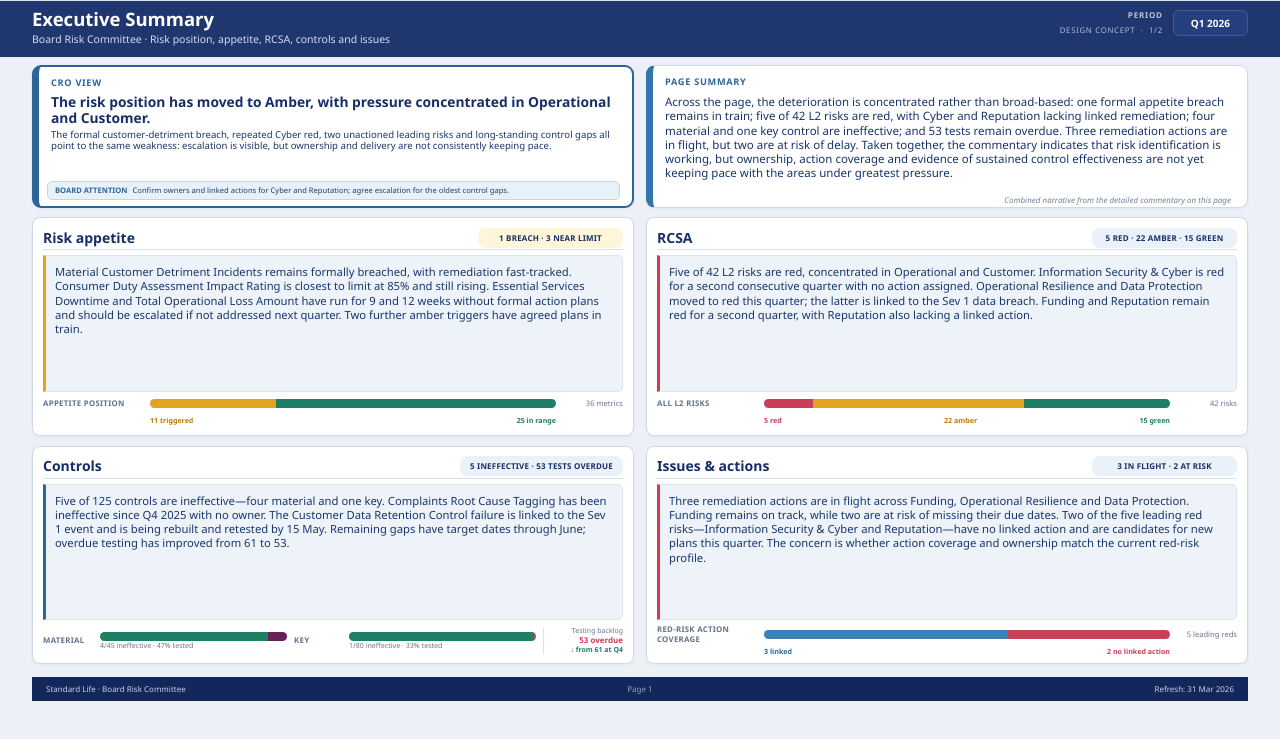
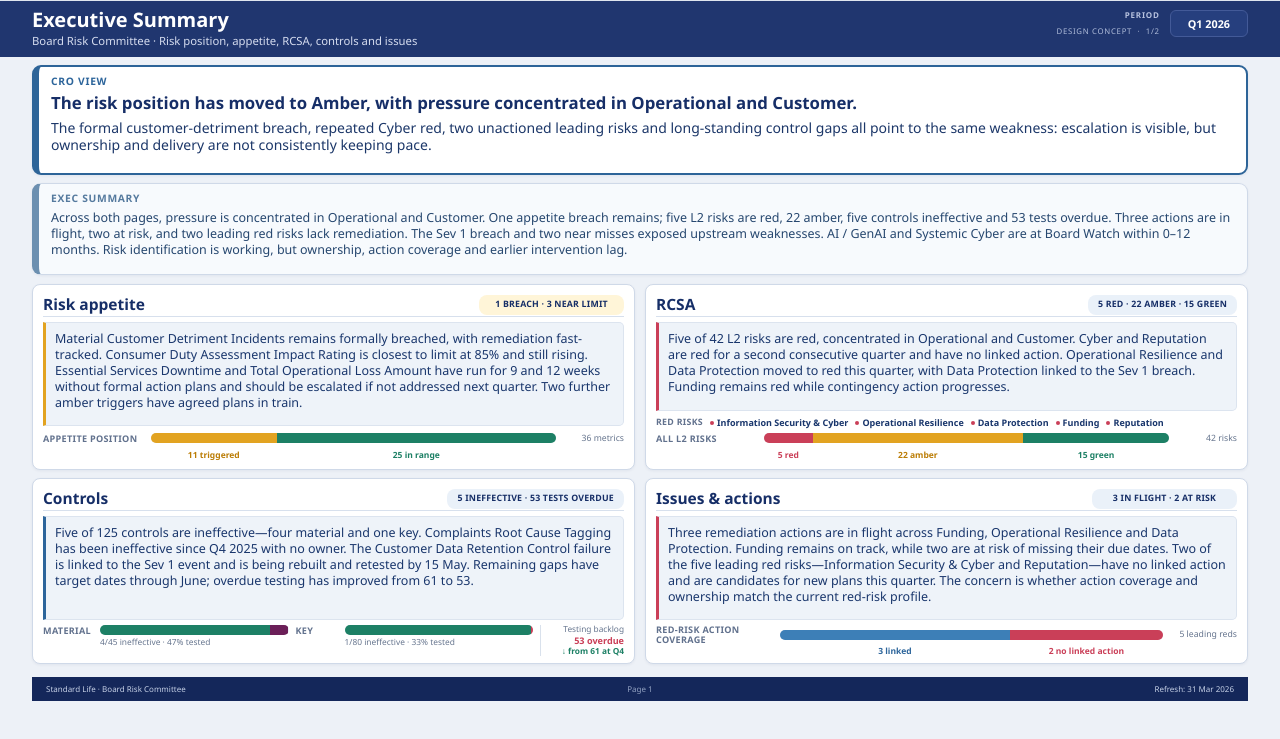
Before and after one commit to Drewsif95-Intuita/erm-crr-board-pack, a website: page public/slides/executive-summary-v5-risk-position.html in a window 1280 px wide. Shown: the part 19-758 px from the top of the page. Drawn offline with Linux system fonts and the light colour scheme.

Commit message:
Refine V5 executive summary commentary layout

```diff
--- a/public/slides/executive-summary-v5-risk-position.html
+++ b/public/slides/executive-summary-v5-risk-position.html
@@ -19,60 +19,76 @@
   }
   *{box-sizing:border-box}
   html,body{margin:0;width:1280px;height:720px;overflow:hidden;background:var(--bg);font-family:var(--font);color:var(--ink)}
-  body{font-size:10px;line-height:1.22;-webkit-font-smoothing:antialiased}
+  body{font-size:10.8px;line-height:1.24;-webkit-font-smoothing:antialiased}
   button{font:inherit}
   .page{width:1280px;height:720px;overflow:hidden;background:var(--bg)}
   .brandbar{height:20px;padding:0 32px;display:flex;align-items:center;gap:17px;background:#fff;border-bottom:1px solid #dfe5ee}
   .brandbar strong{font-size:10px;color:var(--ink)}
   .mark{width:0;height:0;border-left:5px solid transparent;border-right:5px solid transparent;border-top:9px solid var(--gold)}
   header{height:56px;padding:9px 32px 7px;background:var(--navy);color:#fff;display:flex;align-items:flex-start}
-  h1{margin:0;font-size:18.5px;line-height:1;font-weight:700}
-  .subtitle{margin-top:4px;color:#d5dcef;font-size:10.5px}
+  h1{margin:0;font-size:20px;line-height:1;font-weight:700}
+  .subtitle{margin-top:4px;color:#d5dcef;font-size:11.3px}
   .header-tools{margin-left:auto;display:grid;grid-template-columns:auto auto;gap:6px 10px;align-items:center;text-align:right}
   .period-label{font-size:8px;font-weight:800;letter-spacing:.8px;text-transform:uppercase;color:#b8c3df}
-  .period{grid-row:1 / span 2;grid-column:2;color:#fff;border:1px solid #435a98;border-radius:6px;background:#263f7e;padding:6px 17px;font-size:10px;font-weight:700}
+  .period{grid-row:1 / span 2;grid-column:2;color:#fff;border:1px solid #435a98;border-radius:6px;background:#263f7e;padding:6px 17px;font-size:10.8px;font-weight:700}
   .concept{font-size:7.8px;letter-spacing:.7px;text-transform:uppercase;color:#aebbd9}
-  main{height:612px;padding:8px 32px 5px;display:grid;grid-template-rows:143px 1fr;gap:9px}
-  .overview{display:grid;grid-template-columns:1fr 1fr;gap:12px;min-height:0}
-  .summary-card{position:relative;min-width:0;overflow:hidden;background:#fff;border:1px solid var(--line);border-left:7px solid #3274ad;border-radius:9px;padding:10px 12px 8px;box-shadow:var(--shadow)}
-  .summary-card.cro{border:2px solid #2d6498;border-left-width:7px}
-  .label{color:var(--blue);font-size:9.2px;font-weight:800;letter-spacing:.7px;text-transform:uppercase}
-  .cro h2{margin:6px 0 4px;font-size:13.8px;line-height:1.12;color:var(--ink)}
-  .cro p{margin:0;font-size:9.6px;line-height:1.18;color:#1c3769}
-  .attention{position:absolute;left:8px;right:12px;bottom:6px;min-height:19px;display:flex;align-items:center;gap:5px;padding:3px 7px;background:#e8f0f8;border:1px solid #c4d5e7;border-radius:5px;color:#203d70;font-size:7.6px;line-height:1.1}
-  .attention b{color:var(--blue);text-transform:uppercase;font-size:7.6px}
-  .page-summary p{margin:8px 0 0;font-size:11.5px;line-height:1.23;color:#18346b}
-  .caption{position:absolute;right:16px;bottom:2px;color:#758198;font-size:8px;font-style:italic}
-  .details{display:grid;grid-template-columns:1fr 1fr;grid-template-rows:1fr 1fr;gap:10px 12px;min-height:0}
+  main{height:612px;padding:8px 32px 5px;display:grid;grid-template-rows:210px 1fr;gap:9px}
+  .overview{display:grid;grid-template-columns:1fr;grid-template-rows:110px 92px;gap:8px;min-height:0}
+  .summary-card{position:relative;min-width:0;overflow:hidden;background:#fff;border:1px solid var(--line);border-left:7px solid #3274ad;border-radius:9px;padding:8px 12px;box-shadow:var(--shadow)}
+  .summary-card.cro{border:2px solid #2d6498;border-left-width:7px;padding-bottom:8px}
+  .label{color:var(--blue);font-size:10.3px;font-weight:800;letter-spacing:.7px;text-transform:uppercase}
+  .cro h2{margin:6px 0 6px;font-size:16.8px;line-height:1.12;color:var(--ink)}
+  .cro p{margin:0;color:#1c3769}
+  .cro [data-fit-commentary].copy-short{font-size:14px;line-height:1.28}
+  .exec-summary{background:#f7fafd;border-left-color:#6b8fb0}
+  .exec-summary .label{color:#557a9e}
+  .exec-summary p{margin:5px 0 0;color:#26476f}
+  [data-fit-commentary].copy-short{font-size:13.2px;line-height:1.27}
+  [data-fit-commentary].copy-medium{font-size:12.5px;line-height:1.27}
+  [data-fit-commentary].copy-long{font-size:11.8px;line-height:1.24}
+  .details{display:grid;grid-template-columns:1fr 1fr;grid-template-rows:1fr 1fr;gap:8px 10px;min-height:0}
   .detail-card{min-width:0;min-height:0;overflow:hidden;background:#fff;border:1px solid var(--line);border-radius:8px;padding:8px 10px 7px;box-shadow:var(--shadow);display:grid;grid-template-rows:24px 1fr 31px;gap:5px}
   .panel-head{display:flex;align-items:center;justify-content:space-between;gap:10px;border-bottom:1px solid #d7e0ed}
-  .panel-title{border:0;background:transparent;padding:0;color:var(--ink);font-size:14px;font-weight:700;line-height:1.1;cursor:pointer;text-decoration:none}
+  .panel-title{border:0;background:transparent;padding:0;color:var(--ink);font-size:15.5px;font-weight:700;line-height:1.1;cursor:pointer;text-decoration:none}
   .panel-title:hover{text-decoration:underline}
-  .pill{display:inline-flex;align-items:center;justify-content:center;min-width:145px;height:20px;padding:0 10px;border-radius:8px;background:#eaf1f9;color:var(--ink);font-size:8px;font-weight:800;letter-spacing:.2px;text-transform:uppercase;white-space:nowrap}
+  .pill{display:inline-flex;align-items:center;justify-content:center;min-width:145px;height:20px;padding:0 10px;border-radius:8px;background:#eaf1f9;color:var(--ink);font-size:8.8px;font-weight:800;letter-spacing:.2px;text-transform:uppercase;white-space:nowrap}
   .pill.amber{background:#fff5d8}
-  .narrative{min-height:0;overflow:hidden;padding:9px;background:var(--soft);border:1px solid #dce4ef;border-left:3px solid var(--blue);border-radius:0 5px 5px 0;color:#19366c;font-size:11.25px;line-height:1.27}
+  .narrative{min-height:0;overflow:hidden;padding:8px 9px;background:var(--soft);border:1px solid #dce4ef;border-left:3px solid var(--blue);border-radius:0 5px 5px 0;color:#19366c;font-size:12.5px;line-height:1.27}
   .narrative.amber{border-left-color:var(--gold)}
   .narrative.red{border-left-color:var(--red)}
-  .metric{display:grid;grid-template-columns:100px 1fr 60px;gap:7px;align-items:center;color:var(--muted);font-size:7.6px}
-  .metric strong{font-size:7.8px;text-transform:uppercase;letter-spacing:.3px;color:#61718d}
-  .metric-note{text-align:right}
-  .bar{height:9px;border-radius:5px;overflow:hidden;background:#e9edf4;display:flex}
+  .metric{display:grid;grid-template-columns:100px minmax(0,1fr) 60px;column-gap:8px;row-gap:3px;align-items:center;color:var(--muted);font-size:8.9px;line-height:1}
+  .metric strong{font-size:9.1px;line-height:1.05;text-transform:uppercase;letter-spacing:.3px;color:#61718d}
+  .metric-note{text-align:right;font-size:8.7px;line-height:1;white-space:nowrap}
+  .bar{height:10px;border-radius:5px;overflow:hidden;background:#e9edf4;display:flex}
   .bar span{height:100%}
   .bar .green{background:var(--green)}
   .bar .amber{background:var(--gold)}
   .bar .red{background:var(--red)}
   .bar .blue{background:#3d7fb7}
   .bar .purple{background:var(--purple)}
-  .scale-labels{grid-column:2;display:flex;justify-content:space-between;margin-top:-4px;font-size:7.1px;font-weight:700}
+  .scale-labels{grid-column:2;display:grid;margin-top:0;font-size:8.5px;font-weight:700;line-height:1}
+  .scale-labels span{text-align:center;white-space:nowrap}
+  .scale-labels.appetite-scale{grid-template-columns:31fr 69fr}
+  .scale-labels.rcsa-scale{grid-template-columns:12fr 52fr 36fr}
+  .scale-labels.actions-scale{grid-template-columns:60fr 40fr}
   .scale-labels .red-text{color:var(--red)}
   .scale-labels .amber-text{color:#bb7d06}
   .scale-labels .green-text{color:var(--green)}
-  .controls-metric{grid-template-columns:50px 1fr 48px 1fr 80px;gap:7px}
-  .controls-metric .bar{height:9px}
-  .mini-stat{font-size:7.1px;color:var(--muted);line-height:1.15}
-  .backlog{text-align:right;border-left:1px solid #d9e1ec;padding-left:7px;font-size:7px;line-height:1.1}
-  .backlog b{display:block;color:var(--red);font-size:8px;margin-top:1px}
-  .backlog em{display:block;color:var(--green);font-style:normal;font-weight:700;margin-top:1px}
+  .rcsa-card{grid-template-rows:24px 1fr 46px}
+  .rcsa-footer{min-width:0;display:grid;grid-template-rows:13px 31px;gap:2px}
+  .red-risk-line{min-width:0;overflow:hidden;display:flex;align-items:center;gap:7px;white-space:nowrap;color:#19366c;font-size:9px;line-height:1}
+  .red-risk-line > strong{flex:0 0 auto;color:#61718d;font-size:8.8px;letter-spacing:.3px;text-transform:uppercase}
+  .red-risk-line span{position:relative;padding-left:7px;font-weight:700}
+  .red-risk-line span::before{content:"";position:absolute;left:0;top:50%;width:4px;height:4px;border-radius:50%;background:var(--red);transform:translateY(-50%)}
+  .controls-metric{grid-template-columns:50px minmax(0,1fr) 42px minmax(0,1fr) 84px;column-gap:7px;row-gap:0}
+  .controls-metric{align-items:start}
+  .controls-metric > strong{align-self:start;padding-top:1px;line-height:10px}
+  .controls-metric .bar{height:10px}
+  .mini-stat{margin-top:3px;font-size:8.4px;color:var(--muted);line-height:1;white-space:nowrap}
+  .backlog{text-align:right;border-left:1px solid #d9e1ec;padding-left:7px;font-size:8.3px;line-height:1.05}
+  .backlog b{display:block;color:var(--red);font-size:9.1px;margin-top:2px}
+  .backlog em{display:block;color:var(--green);font-size:8.3px;font-style:normal;font-weight:700;margin-top:2px}
+  .actions-metric{grid-template-columns:116px minmax(0,1fr) 66px}
   footer{height:24px;margin:8px 32px 0;padding:0 14px;display:grid;grid-template-columns:1fr auto 1fr;align-items:center;background:var(--navy-deep);color:#c6d1e7;font-size:8px}
   footer .page-no{justify-self:center;color:#93a2c2}
   footer .refresh{justify-self:end}
@@ -91,39 +107,40 @@
       <article class="summary-card cro">
         <div class="label">CRO View</div>
         <h2>The risk position has moved to Amber, with pressure concentrated in Operational and Customer.</h2>
-        <p>The formal customer-detriment breach, repeated Cyber red, two unactioned leading risks and long-standing control gaps all point to the same weakness: escalation is visible, but ownership and delivery are not consistently keeping pace.</p>
-        <div class="attention"><b>Board attention</b><span>Confirm owners and linked actions for Cyber and Reputation; agree escalation for the oldest control gaps.</span></div>
+        <p data-fit-commentary>The formal customer-detriment breach, repeated Cyber red, two unactioned leading risks and long-standing control gaps all point to the same weakness: escalation is visible, but ownership and delivery are not consistently keeping pace.</p>
       </article>
-      <article class="summary-card page-summary">
-        <div class="label">Page Summary</div>
-        <p>Across the page, the deterioration is concentrated rather than broad-based: one formal appetite breach remains in train; five of 42 L2 risks are red, with Cyber and Reputation lacking linked remediation; four material and one key control are ineffective; and 53 tests remain overdue. Three remediation actions are in flight, but two are at risk of delay. Taken together, the commentary indicates that risk identification is working, but ownership, action coverage and evidence of sustained control effectiveness are not yet keeping pace with the areas under greatest pressure.</p>
-        <div class="caption">Combined narrative from the detailed commentary on this page</div>
+      <article class="summary-card exec-summary">
+        <div class="label">Exec Summary</div>
+        <p data-fit-commentary>Across both pages, pressure is concentrated in Operational and Customer. One appetite breach remains; five L2 risks are red, 22 amber, five controls ineffective and 53 tests overdue. Three actions are in flight, two at risk, and two leading red risks lack remediation. The Sev 1 breach and two near misses exposed upstream weaknesses. AI / GenAI and Systemic Cyber are at Board Watch within 0&ndash;12 months. Risk identification is working, but ownership, action coverage and earlier intervention lag.</p>
       </article>
     </section>
 
     <section class="details">
       <article class="detail-card">
         <div class="panel-head"><a class="panel-title" href="/core/executive-overview#p2" target="_parent">Risk appetite</a><span class="pill amber">1 breach &middot; 3 near limit</span></div>
-        <div class="narrative amber">Material Customer Detriment Incidents remains formally breached, with remediation fast-tracked. Consumer Duty Assessment Impact Rating is closest to limit at 85% and still rising. Essential Services Downtime and Total Operational Loss Amount have run for 9 and 12 weeks without formal action plans and should be escalated if not addressed next quarter. Two further amber triggers have agreed plans in train.</div>
-        <div class="metric"><strong>Appetite position</strong><div class="bar"><span class="amber" style="width:31%"></span><span class="green" style="width:69%"></span></div><span class="metric-note">36 metrics</span><div class="scale-labels"><span class="amber-text">11 triggered</span><span class="green-text">25 in range</span></div></div>
+        <div class="narrative amber" data-fit-commentary>Material Customer Detriment Incidents remains formally breached, with remediation fast-tracked. Consumer Duty Assessment Impact Rating is closest to limit at 85% and still rising. Essential Services Downtime and Total Operational Loss Amount have run for 9 and 12 weeks without formal action plans and should be escalated if not addressed next quarter. Two further amber triggers have agreed plans in train.</div>
+        <div class="metric"><strong>Appetite position</strong><div class="bar"><span class="amber" style="width:31%"></span><span class="green" style="width:69%"></span></div><span class="metric-note">36 metrics</span><div class="scale-labels appetite-scale"><span class="amber-text">11 triggered</span><span class="green-text">25 in range</span></div></div>
       </article>
 
-      <article class="detail-card">
+      <article class="detail-card rcsa-card">
         <div class="panel-head"><a class="panel-title" href="/core/executive-overview#p3" target="_parent">RCSA</a><span class="pill">5 red &middot; 22 amber &middot; 15 green</span></div>
-        <div class="narrative red">Five of 42 L2 risks are red, concentrated in Operational and Customer. Information Security &amp; Cyber is red for a second consecutive quarter with no action assigned. Operational Resilience and Data Protection moved to red this quarter; the latter is linked to the Sev 1 data breach. Funding and Reputation remain red for a second quarter, with Reputation also lacking a linked action.</div>
-        <div class="metric"><strong>All L2 risks</strong><div class="bar"><span class="red" style="width:12%"></span><span class="amber" style="width:52%"></span><span class="green" style="width:36%"></span></div><span class="metric-note">42 risks</span><div class="scale-labels"><span class="red-text">5 red</span><span class="amber-text">22 amber</span><span class="green-text">15 green</span></div></div>
+        <div class="narrative red" data-fit-commentary>Five of 42 L2 risks are red, concentrated in Operational and Customer. Cyber and Reputation are red for a second consecutive quarter and have no linked action. Operational Resilience and Data Protection moved to red this quarter, with Data Protection linked to the Sev 1 breach. Funding remains red while contingency action progresses.</div>
+        <div class="rcsa-footer">
+          <div class="red-risk-line" aria-label="Red risks"><strong>Red risks</strong><span>Information Security &amp; Cyber</span><span>Operational Resilience</span><span>Data Protection</span><span>Funding</span><span>Reputation</span></div>
+          <div class="metric"><strong>All L2 risks</strong><div class="bar"><span class="red" style="width:12%"></span><span class="amber" style="width:52%"></span><span class="green" style="width:36%"></span></div><span class="metric-note">42 risks</span><div class="scale-labels rcsa-scale"><span class="red-text">5 red</span><span class="amber-text">22 amber</span><span class="green-text">15 green</span></div></div>
+        </div>
       </article>
 
       <article class="detail-card">
         <div class="panel-head"><a class="panel-title" href="/core/executive-overview#p4" target="_parent">Controls</a><span class="pill">5 ineffective &middot; 53 tests overdue</span></div>
-        <div class="narrative">Five of 125 controls are ineffective&mdash;four material and one key. Complaints Root Cause Tagging has been ineffective since Q4 2025 with no owner. The Customer Data Retention Control failure is linked to the Sev 1 event and is being rebuilt and retested by 15 May. Remaining gaps have target dates through June; overdue testing has improved from 61 to 53.</div>
+        <div class="narrative" data-fit-commentary>Five of 125 controls are ineffective&mdash;four material and one key. Complaints Root Cause Tagging has been ineffective since Q4 2025 with no owner. The Customer Data Retention Control failure is linked to the Sev 1 event and is being rebuilt and retested by 15 May. Remaining gaps have target dates through June; overdue testing has improved from 61 to 53.</div>
         <div class="metric controls-metric"><strong>Material</strong><div><div class="bar"><span class="green" style="width:90%"></span><span class="purple" style="width:10%"></span></div><div class="mini-stat">4/45 ineffective &middot; 47% tested</div></div><strong>Key</strong><div><div class="bar"><span class="green" style="width:99%"></span><span class="red" style="width:1%"></span></div><div class="mini-stat">1/80 ineffective &middot; 33% tested</div></div><div class="backlog">Testing backlog<b>53 overdue</b><em>&darr; from 61 at Q4</em></div></div>
       </article>
 
       <article class="detail-card">
         <div class="panel-head"><a class="panel-title" href="/core/executive-overview#p1v2actions" target="_parent">Issues &amp; actions</a><span class="pill">3 in flight &middot; 2 at risk</span></div>
-        <div class="narrative red">Three remediation actions are in flight across Funding, Operational Resilience and Data Protection. Funding remains on track, while two are at risk of missing their due dates. Two of the five leading red risks&mdash;Information Security &amp; Cyber and Reputation&mdash;have no linked action and are candidates for new plans this quarter. The concern is whether action coverage and ownership match the current red-risk profile.</div>
-        <div class="metric"><strong>Red-risk action coverage</strong><div class="bar"><span class="blue" style="width:60%"></span><span class="red" style="width:40%"></span></div><span class="metric-note">5 leading reds</span><div class="scale-labels"><span style="color:#2d659b">3 linked</span><span class="red-text">2 no linked action</span></div></div>
+        <div class="narrative red" data-fit-commentary>Three remediation actions are in flight across Funding, Operational Resilience and Data Protection. Funding remains on track, while two are at risk of missing their due dates. Two of the five leading red risks&mdash;Information Security &amp; Cyber and Reputation&mdash;have no linked action and are candidates for new plans this quarter. The concern is whether action coverage and ownership match the current red-risk profile.</div>
+        <div class="metric actions-metric"><strong>Red-risk action coverage</strong><div class="bar"><span class="blue" style="width:60%"></span><span class="red" style="width:40%"></span></div><span class="metric-note">5 leading reds</span><div class="scale-labels actions-scale"><span style="color:#2d659b">3 linked</span><span class="red-text">2 no linked action</span></div></div>
       </article>
     </section>
   </main>
@@ -131,6 +148,20 @@
   <footer><span>Standard Life &middot; Board Risk Committee</span><span class="page-no">Page 1</span><span class="refresh">Refresh: 31 Mar 2026</span></footer>
 </div>
 <script>
+  function applyCommentarySizing() {
+    document.querySelectorAll('[data-fit-commentary]').forEach((element) => {
+      const characterCount = element.textContent.replace(/\s+/g, ' ').trim().length;
+      const sizeClass = characterCount <= 280
+        ? 'copy-short'
+        : characterCount <= 500
+          ? 'copy-medium'
+          : 'copy-long';
+      element.classList.add(sizeClass);
+    });
+  }
+
+  applyCommentarySizing();
+
   function goToDeckSlide(key) {
     if (!key) return;
     if (window.parent && window.parent !== window) {
```
Also changed, not shown: public/slides/executive-summary-v5-incidents-emerging.html (+38 -36 lines).
